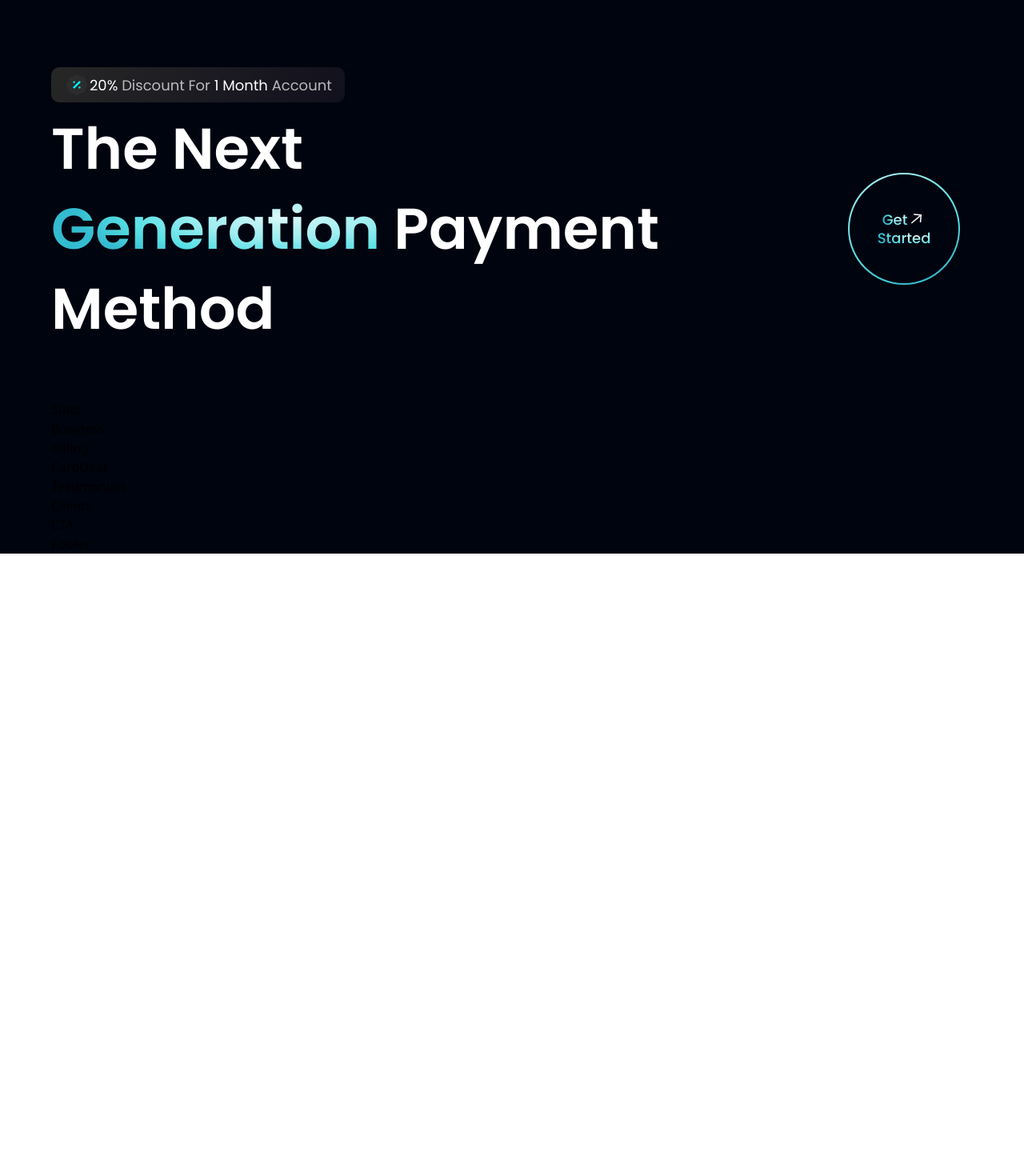
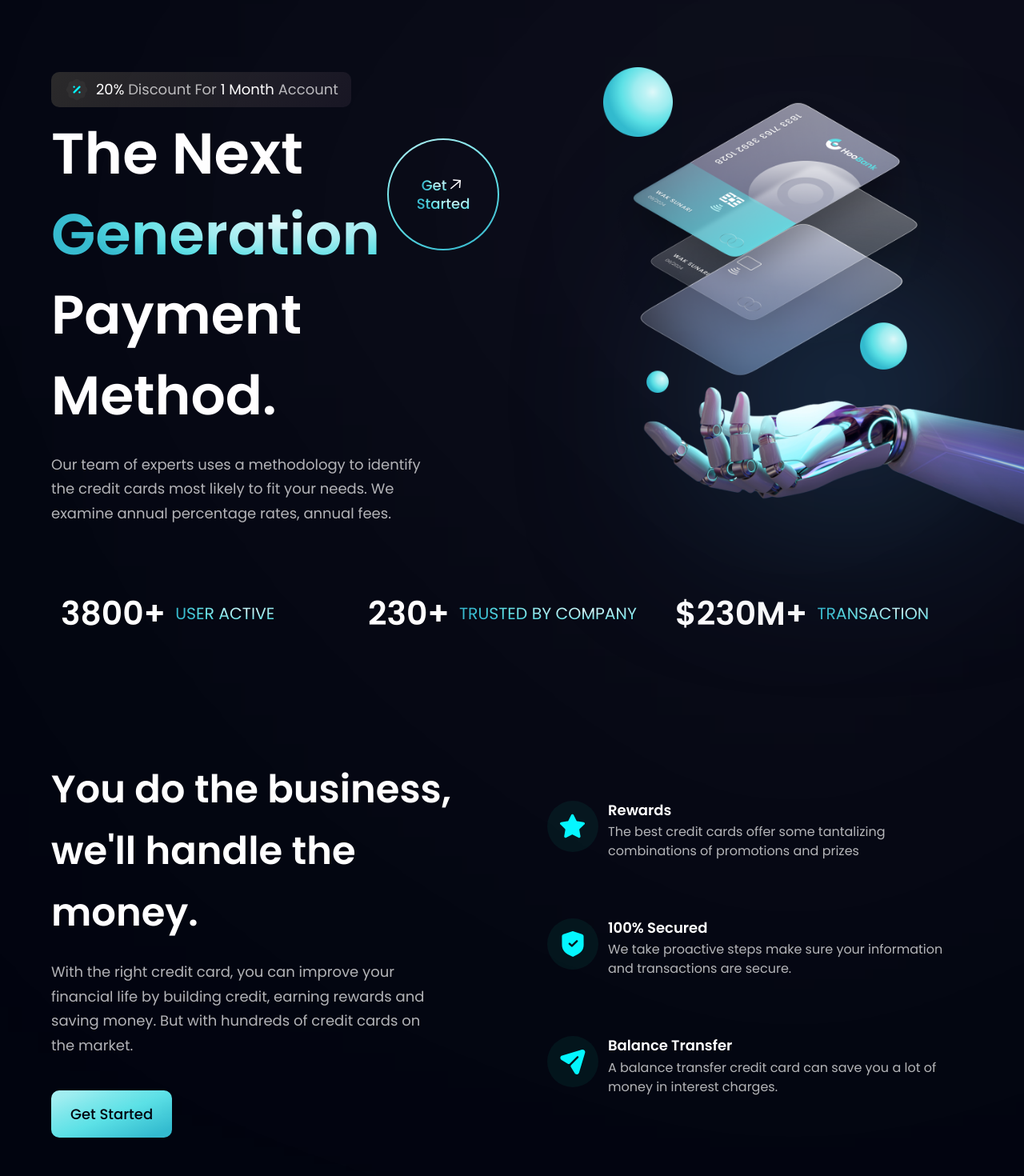
Before and after one commit to andhikark/Future-Payment-Web, a React (Vite) app in the folder modern_bank_app/: page / in a window 1280 px wide. Shown: the part 60-1530 px from the top of the page at 80% size. Before the commit the page ends 800 px from the top, so only its background shows below. Built offline with nearby package versions, Linux system fonts and the light colour scheme.

Commit message:
hero section

```diff
--- a/modern_bank_app/src/components/Business.jsx
+++ b/modern_bank_app/src/components/Business.jsx
@@ -1,9 +1,46 @@
-import React from 'react'
+import { features } from "../constants";
+import styles, { layout } from "../style";
+import Button from "./Button";
 
-const Business = () => {
-  return (
-    <div>Business</div>
-  )
-}
+const FeatureCard = ({icon, title, content, index}) => (
+  <div className={`flex flex-row p-6 rounded-[20px] ${index !== features.length - 1? "mb-6" : "mb-0"} feature-bard`}>
+    <div className={`w-[64px] h-[64px] rounded-full ${styles.flexCenter} bg-dimBlue`}>
+      <img src={icon} alt="icon" className="w-[50%] h-[50%] object-contain" />
+    </div>
+    <div className="flex-1 flex flex-col ml-3">
+      <h4 className="font-poppins font-semibold text-white text-[18px] leading-[23.4px] mb-1">
+        {title}
+      </h4>
+      <p className="font-poppins font-normal text-dimWhite text-[16px] leading-[24px]">
+        {content}
+      </p>
+    </div>
+  </div>
+)
 
-export default Business
+const Business = () => (
+    <section id="features" className={layout.section}>
+      <div className={layout.sectionInfo}>
+        <h2 className={styles.heading2}>
+          You do the business, <br className="sm:block hidden" /> we'll handle
+          the money.
+        </h2>
+        <p className={`${styles.paragraph} max-w-[470px] mt-5`}>
+          With the right credit card, you can improve your financial life by
+          building credit, earning rewards and saving money. But with hundreds
+          of credit cards on the market.
+        </p>
+
+        <Button styles= "mt-10"/>
+      </div>
+
+      <div className={`${layout.sectionImg} flex-col`}>
+        {features.map((feature, index)=>(
+          <FeatureCard key={feature.id} {...feature} index ={index}/>
+        ))}
+      </div>
+
+    </section>
+)
+
+export default Business;
--- a/modern_bank_app/src/components/Button.jsx
+++ b/modern_bank_app/src/components/Button.jsx
@@ -1,9 +1,9 @@
-import React from 'react'
+import React from "react";
 
-const Button = () => {
-  return (
-    <div>Button</div>
-  )
-}
+const Button = ({ styles }) => (
+  <button type="button" className={`py-4 px-6 font-poppins font-medium text-[18px] text-primary bg-blue-gradient rounded-[10px] outline-none ${styles}`}>
+    Get Started
+  </button>
+);
 
-export default Button
+export default Button;
--- a/modern_bank_app/src/components/Hero.jsx
+++ b/modern_bank_app/src/components/Hero.jsx
@@ -1,32 +1,54 @@
-import styles from '../style';
-import {discount, robot} from '../assets';
-import GetStarted from './GetStarted';
+import styles from "../style";
+import { discount, robot } from "../assets";
+import GetStarted from "./GetStarted";
 
 const Hero = () => {
   return (
-    <section id = "home" className={`flex md:flex-row flex-col ${styles.paddingY}`}>
+    <section id="home" className={`flex md:flex-row flex-col ${styles.paddingY}`}>
       <div className={`flex-1 ${styles.flexStart} flex-col xl:px-0 sm:px-16 px-6`}>
-        <div className='flex flex-row items-center py-[6px] px-4 bg-discount-gradient rounded-[10px] mb-2'>
-          <img src= {discount} alt= "discount"
-            className='w-[32px] h-[32px]' />
-          <p className={`${styles.paragraph}ml-2`}>
-            <span className='text-white'>20%</span> Discount For {""}
-            <span className='text-white'>1 Month</span> Account
+        <div className="flex flex-row items-center py-[6px] px-4 bg-discount-gradient rounded-[10px] mb-2">
+          <img src={discount} alt="discount" className="w-[32px] h-[32px]" />
+          <p className={`${styles.paragraph} ml-2`}>
+            <span className="text-white">20%</span> Discount For{" "}
+            <span className="text-white">1 Month</span> Account
           </p>
         </div>
 
-        <div className='flex flex-row justify-between items-center w-full'>
-          <h1 className='flex-1 font-poppins font-semibold ss:text-[72px] text=[52px] text-white ss:leading-[100px] leading-[75px]'>
-            The Next <br className='sm:block hidden'/> {" "} <span className='text-gradient'>Generation</span> {" "}Payment Method
+        <div className="flex flex-row justify-between items-center w-full">
+          <h1 className="flex-1 font-poppins font-semibold ss:text-[72px] text-[52px] text-white ss:leading-[100.8px] leading-[75px]">
+            The Next <br className="sm:block hidden" />{" "}
+            <span className="text-gradient">Generation</span>{" "}
           </h1>
-          <div className='ss:flex hidden md:mr-4 mr-0'>
+          <div className="ss:flex hidden md:mr-4 mr-0">
             <GetStarted />
           </div>
+        </div>
 
-        </div>
+        <h1 className="font-poppins font-semibold ss:text-[68px] text-[52px] text-white ss:leading-[100.8px] leading-[75px] w-full">
+          Payment Method.
+        </h1>
+        <p className={`${styles.paragraph} max-w-[470px] mt-5`}>
+          Our team of experts uses a methodology to identify the credit cards
+          most likely to fit your needs. We examine annual percentage rates,
+          annual fees.
+        </p>
+      </div>
+
+      <div className={`flex-1 flex ${styles.flexCenter} md:my-0 my-10 relative`}>
+        <img src={robot} alt="billing" className="w-[100%] h-[100%] relative z-[5]" />
+
+        {/* gradient start */}
+        <div className="absolute z-[0] w-[40%] h-[35%] top-0 pink__gradient" />
+        <div className="absolute z-[1] w-[80%] h-[80%] rounded-full white__gradient bottom-40" />
+        <div className="absolute z-[0] w-[50%] h-[50%] right-20 bottom-20 blue__gradient" />
+        {/* gradient end */}
+      </div>
+
+      <div className={`ss:hidden ${styles.flexCenter}`}>
+        <GetStarted />
       </div>
     </section>
-  )
-}
+  );
+};
 
-export default Hero
+export default Hero;
--- a/modern_bank_app/src/components/Stats.jsx
+++ b/modern_bank_app/src/components/Stats.jsx
@@ -1,9 +1,19 @@
-import React from 'react'
+import { stats } from "../constants";
+import styles from "../style";
 
-const Stats = () => {
-  return (
-    <div>Stats</div>
-  )
-}
+const Stats = () => (
+  <section className={`${styles.flexCenter} flex-row flex-wrap sm:mb-20 mb-6`}>
+    {stats.map((stat) => (
+      <div key={stat.id} className={`flex-1 flex justify-start items-center flex-row m-3`} >
+        <h4 className="font-poppins font-semibold xs:text-[40.89px] text-[30.89px] xs:leading-[53.16px] leading-[43.16px] text-white">
+          {stat.value}
+        </h4>
+        <p className="font-poppins font-normal xs:text-[20.45px] text-[15.45px] xs:leading-[26.58px] leading-[21.58px] text-gradient uppercase ml-3">
+          {stat.title}
+        </p>
+      </div>
+    ))}
+  </section>
+);
 
-export default Stats
+export default Stats;
```
